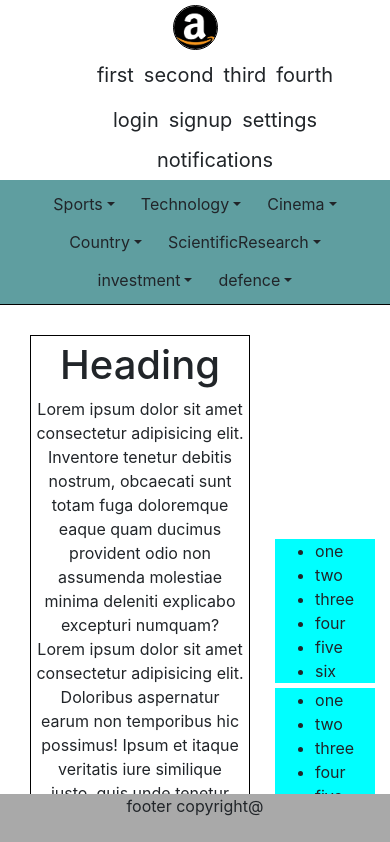
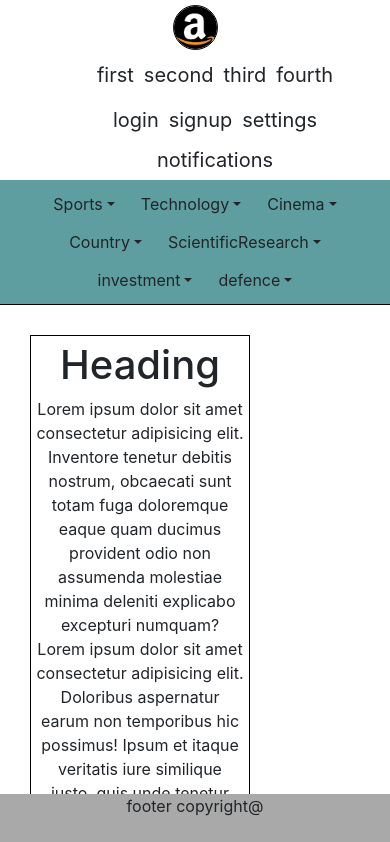
Before and after one commit to PrashantRawat10/blog-website, a React (Create React App) app: page / in a window 390 px wide. Shown: the top 842 px of the page. Built offline with nearby package versions, Linux system fonts and the light colour scheme.

Commit message:
responsive header

```diff
--- a/src/components/Header.css
+++ b/src/components/Header.css
@@ -10,7 +10,6 @@
   flex-direction: row;
   flex-wrap: wrap;
   border-bottom: 1px solid black;
-  padding: 0;
   /* height: 50px; */
   font-size: 20px;
 }
--- a/src/components/Post.css
+++ b/src/components/Post.css
@@ -2,7 +2,7 @@
   width: 60%;
   text-align: center;
   text-justify: distribute;
-  height: 700px;
+  /* height: 700px; */
   /* border-right: 1px solid black;
   border-bottom: 1px solid black; */
   border: 1px solid black;
```
